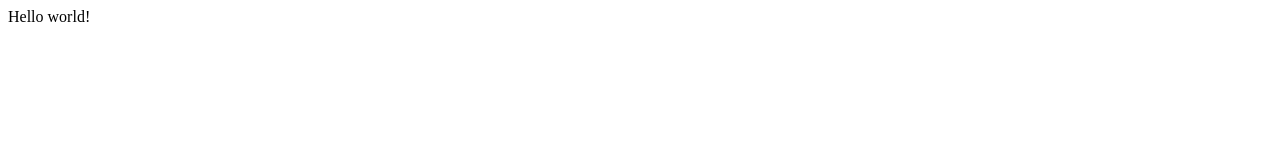
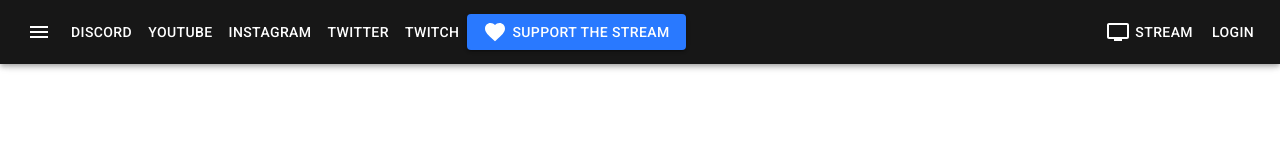
Before and after one commit to dollnut/frontend, a Gatsby site: page / in a window 1280 px wide. Built offline with nearby package versions, Linux system fonts and the light colour scheme; Gatsby itself is replaced by a stand-in of ours.

Commit message:
Basic layout for Website

```diff
--- a/gatsby-config.js
+++ b/gatsby-config.js
@@ -5,5 +5,12 @@
  */
 
 module.exports = {
-  /* Your site config here */
+  siteMetadata: {
+    youtube: { link: "", title: "YouTube", fa: "" },
+    discord: { link: "", title: "Discord", fa: "" },
+    instagram: { link: "", title: "Instagram", fa: "" },
+    twitter: { link: "", title: "Twitter", fa: "" },
+    twitch: { link: "", title: "Twitch", fa: "" },
+  },
+  plugins: [`gatsby-plugin-material-ui`, "gatsby-plugin-react-helmet"],
 }
--- a/package.json
+++ b/package.json
@@ -14,8 +14,10 @@
   },
   "dependencies": {
     "gatsby": "^2.15.35",
+    "gatsby-plugin-react-helmet": "^3.1.11",
     "react": "^16.10.2",
-    "react-dom": "^16.10.2"
+    "react-dom": "^16.10.2",
+    "react-helmet": "^5.2.1"
   },
   "devDependencies": {
     "prettier": "^1.18.2"
--- /dev/null
+++ b/src/Layout.jsx
@@ -0,0 +1,24 @@
+import React from "react"
+import { createMuiTheme, withStyles } from "@material-ui/core"
+import { ThemeProvider } from "@material-ui/styles"
+import { mainTheme } from "./themes"
+import NavBar from "./components/NavBar"
+import SEO from "./SEO"
+
+const theme = createMuiTheme(mainTheme)
+
+const Layout = ({ children, classes }) => {
+  return (
+    <ThemeProvider theme={theme}>
+      <SEO title="DollNutTV" />
+      <NavBar />
+      <div className={classes.root}>{children}</div>
+    </ThemeProvider>
+  )
+}
+
+export default withStyles({
+  root: {
+    background: theme.palette.primary.main,
+  },
+})(Layout)
--- /dev/null
+++ b/src/SEO.jsx
@@ -0,0 +1,20 @@
+import React from "react"
+import { Helmet } from "react-helmet"
+
+const SEO = ({ title }) => {
+  return (
+    <Helmet>
+      <title>{title}</title>
+      <link
+        rel="stylesheet"
+        href="https://fonts.googleapis.com/css?family=Roboto:300,400,500,700&display=swap"
+      />
+      <link
+        rel="stylesheet"
+        href="https://fonts.googleapis.com/icon?family=Material+Icons"
+      />
+    </Helmet>
+  )
+}
+
+export default SEO
--- /dev/null
+++ b/src/components/NavBar.jsx
@@ -0,0 +1,92 @@
+import React from "react"
+import { AppBar, Toolbar, List, Button, IconButton } from "@material-ui/core"
+import { makeStyles } from "@material-ui/styles"
+import { graphql, useStaticQuery } from "gatsby"
+import FavoriteIcon from "@material-ui/icons/Favorite"
+import TvIcon from "@material-ui/icons/Tv"
+import MenuIcon from "@material-ui/icons/Menu"
+
+const NavBar = () => {
+  const { discord, youtube, instagram, twitter, twitch } = useStaticQuery(
+    query
+  ).site.siteMetadata
+  const classes = useStyles()
+  const socials = [discord, youtube, instagram, twitter, twitch]
+  return (
+    <AppBar className={classes.root}>
+      <Toolbar>
+        <div className={classes.socials}>
+          <IconButton color="inherit">
+            <MenuIcon />
+          </IconButton>
+          {socials.map(({ title, link }) => (
+            <Button
+              component="a"
+              href={link}
+              target="_blank"
+              color="inherit"
+              className={classes.button}
+            >
+              {title}
+            </Button>
+          ))}
+          <Button variant="contained" color="secondary">
+            <FavoriteIcon className={classes.favoriteIcon} />
+            Support the Stream
+          </Button>
+        </div>
+        <Button color="inherit">
+          <TvIcon className={classes.tvIcon} />
+          Stream
+        </Button>
+        <Button color="inherit">Login</Button>
+      </Toolbar>
+    </AppBar>
+  )
+}
+
+export default NavBar
+
+const useStyles = makeStyles(theme => ({
+  root: {
+    background: theme.palette.primary.dark,
+    color: theme.palette.primary.contrastText,
+  },
+  button: {},
+  favoriteIcon: { margin: theme.spacing(0, 1, 0, 0) },
+  socials: {
+    flexGrow: 1,
+  },
+  tvIcon: {
+    margin: theme.spacing(0, 1, 0, 0),
+  },
+}))
+
+const query = graphql`
+  query {
+    site {
+      siteMetadata {
+        youtube {
+          title
+          link
+        }
+        discord {
+          title
+          link
+        }
+        instagram {
+          title
+          link
+        }
+        twitter {
+          title
+          link
+        }
+        twitch {
+          title
+          link
+        }
+      }
+    }
+  }
+`
--- a/src/pages/index.js
+++ b/src/pages/index.js
@@ -1,3 +1,9 @@
 import React from "react"
-
-export default () => <div>Hello world!</div>
+import { AppBar } from "@material-ui/core"
+import { Toolbar } from "@material-ui/core"
+import { Typography } from "@material-ui/core"
+import Layout from "../Layout"
+import { graphql } from "gatsby"
+export default () => {
+  return <Layout></Layout>
+}
--- /dev/null
+++ b/src/themes/index.js
@@ -0,0 +1,12 @@
+import blue from "@material-ui/core/colors/blue"
+import grey from "@material-ui/core/colors/grey"
+
+export const mainTheme = {
+  palette: {
+    primary: {
+      main: grey[900],
+    },
+    secondary: blue,
+  },
+  spacing: 5,
+}
```
